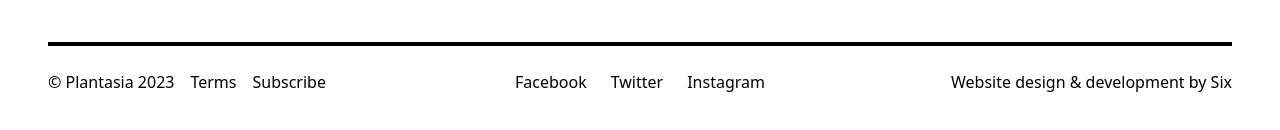
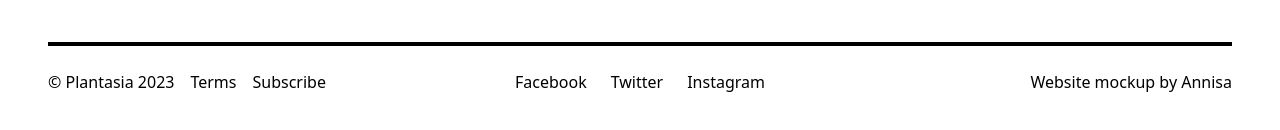
Before and after one commit to annisa-rachma/plantasia-frontend, a React (Vite) app in the folder client/: page / in a window 1280 px wide. Shown: the part 1873-2003 px from the top of the page. Built offline with nearby package versions, Linux system fonts and the light colour scheme; no server answers.

Commit message:
change footer

```diff
--- a/client/src/components/Footer.jsx
+++ b/client/src/components/Footer.jsx
@@ -26,7 +26,7 @@ export default function Footer() {
 
         <div className="flex justify-center md:justify-end">
           <a href="#" className="hover:text-gray-600">
-            Website design & development by Six
+            Website mockup by Annisa
           </a>
         </div>
       </div>
```
